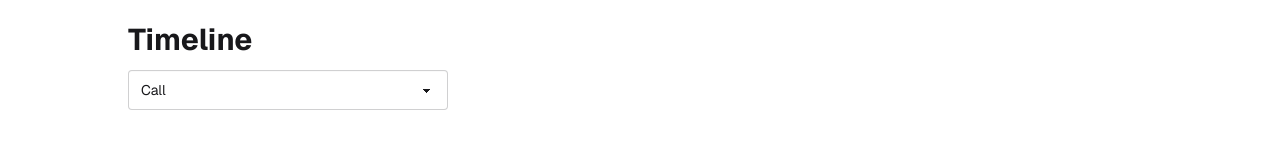
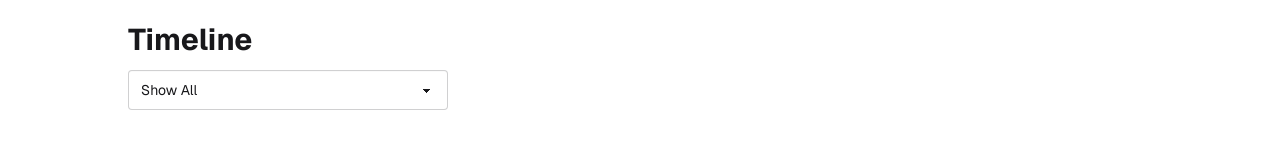
Before and after one commit to mdmarufhossain1103-ship-it/Assignment-7, a React (Vite) app: page /timeline in a window 1280 px wide. Shown: the part 127-287 px from the top of the page. Built offline with nearby package versions, Linux system fonts and the light colour scheme.

Commit message:
Filter button added

```diff
--- a/src/pages/timeline/Timeline.jsx
+++ b/src/pages/timeline/Timeline.jsx
@@ -1,4 +1,4 @@
-import React from 'react';
+import React, { useState } from 'react';
 import CallContextDetails from './CallContextDetails';
 import TextContextDetails from './TextContextDetails';
 import VideoContextDetails from './VideoContextDetails';
@@ -6,20 +6,22 @@ import VideoContextDetails from './VideoContextDetails';
 
 
 const Timeline = () => {
+    const [filter, setFilter] = useState('All')
     return (
         <div className='max-w-[80%] mx-auto my-20'>
             <div>
                 <h2 className='text-3xl font-bold mb-3'>Timeline </h2>
-                    <select defaultValue="Pick a color" className="select">
+                <select value={filter} onChange={(e) => setFilter(e.target.value)} defaultValue="Pick a color" className="select">
                     <option disabled={true}>Filter timeline</option>
-                        <option>Call</option>
-                        <option>Text</option>
-                        <option>Video</option>
+                    <option value="All">Show All</option>
+                    <option value='Call'>Call</option>
+                    <option value='Text'>Text</option>
+                    <option value='Video'>Video</option>
                 </select>
                 <div className='mt-5'>
-                        <CallContextDetails></CallContextDetails>
-                        <TextContextDetails></TextContextDetails>
-                        <VideoContextDetails></VideoContextDetails>
+                    {(filter === 'All' || filter === 'Call') && <CallContextDetails></CallContextDetails>}
+                    {(filter === 'All' || filter === 'Text') && <TextContextDetails></TextContextDetails>}
+                    {(filter === 'All' || filter === 'Video') && <VideoContextDetails></VideoContextDetails>}
                 </div>
             </div>
         </div>
```
Lines whose indentation alone changed are shown as unchanged.
